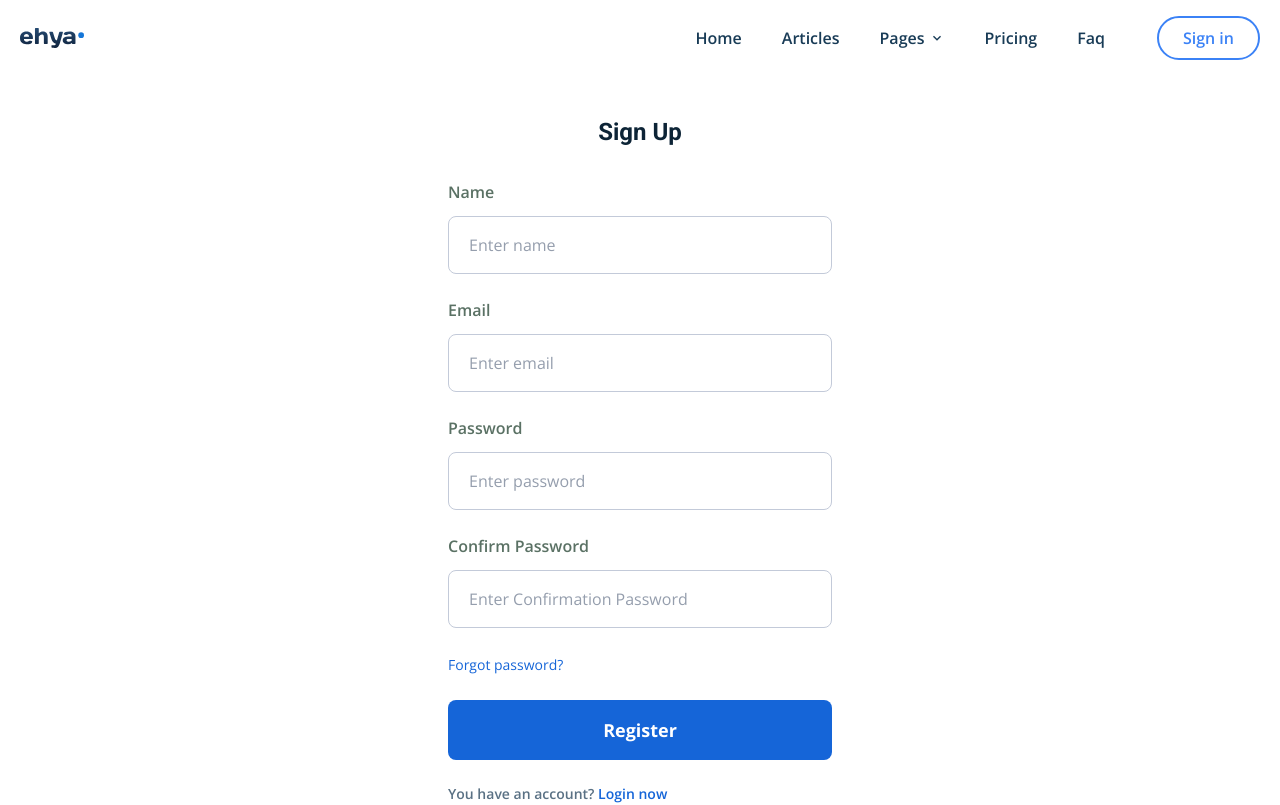
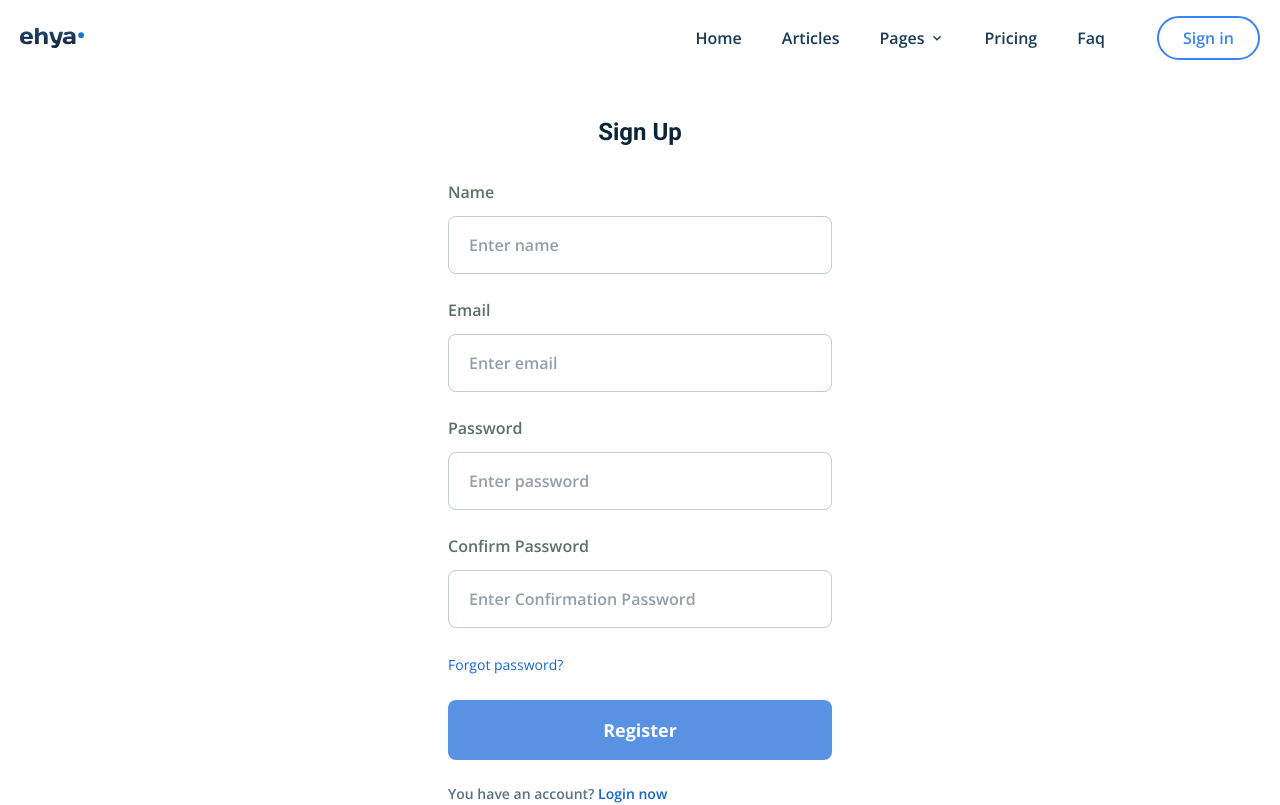
Before and after one commit to Yousif-Mohammedx/blog-project, a React (Create React App) app: page /register in a window 1280 px wide. Shown: the top 805 px of the page. Built offline with nearby package versions, Linux system fonts and the light colour scheme.

Commit message:
video 20 (done)

```diff
--- a/src/pages/register/RegisterPage.jsx
+++ b/src/pages/register/RegisterPage.jsx
@@ -16,31 +16,90 @@ const RegisterPage = () => {
         },
         mode: "onChange",
     });
-    const submitHandler = () => { };
+    const submitHandler = (data) => {
+        console.log(data);
+    };
+    const password = watch('password');
     return (
         <MainLayout>
             <section className='container mx-auto px-5 py-10'>
                 <div className='w-full max-w-sm mx-auto'>
                     <h1 className='font-roboto text-2xl font-bold text-center text-dark-hard mb-8'>Sign Up</h1>
                     <form onSubmit={handleSubmit(submitHandler)}>
-                        <div className='flex flex-col mb-6 w-full'>
-                            <label htmlFor="name" className='text-[#5a7164] font-semibold block'>Name</label>
-                            <input type="text" id='name' {...register("name")} placeholder='Enter name' className='placeholder:text-[#959ead] text-dark-hard mt-3 rounded-lg px-5 py-4 font-semitbold block outline-none border border-[#c3cad9]' />
+                        <div className="flex flex-col mb-6 w-full">
+                            <label htmlFor="name" className="text-[#5a7164] font-semibold block">
+                                Name
+                            </label>
+                            <input
+                                type="text"
+                                id="name"
+                                {...register("name", {
+                                    minLength: {
+                                        value: 1,
+                                        message: "Name length must be at least 1 character",
+                                    },
+                                    required: {
+                                        value: true,
+                                        message: "Name is required",
+                                    },
+                                })}
+                                placeholder="Enter name"
+                                className={`placeholder:text-[#959ead] text-dark-hard mt-3 rounded-lg px-5 py-4 font-semibold block outline-none border border-[#c3cad9] ${errors.name ? "border-red-500" : "border-[#c3cad9]"}`}
+                            />
+                            {errors.name?.message && (<p className='text-red-500 text-xs mt-1'>{errors.name?.message}</p>)}
                         </div>
                         <div className='flex flex-col mb-6 w-full'>
                             <label htmlFor="email" className='text-[#5a7164] font-semibold block'>Email</label>
-                            <input type="email" id='email' {...register("email")} placeholder='Enter email' className='placeholder:text-[#959ead] text-dark-hard mt-3 rounded-lg px-5 py-4 font-semitbold block outline-none border border-[#c3cad9]' />
+                            <input type="email" id='email'
+                                {...register("email", {
+                                    pattern: {
+                                        value: /^(([^<>()[\]\\.,;:\s@"]+(\.[^<>()[\]\\.,;:\s@"]+)*)|(".+"))@((\[[0-9]{1,3}\.[0-9]{1,3}\.[0-9]{1,3}\.[0-9]{1,3}])|(([a-zA-Z\-0-9]+\.)+[a-zA-Z]{2,}))$/,
+                                        message: "Enter a valid email",
+                                    },
+                                    required: {
+                                        value: true,
+                                        message: "Email is required",
+                                    }
+                                })}
+                                placeholder='Enter email'
+                                className={`placeholder:text-[#959ead] text-dark-hard mt-3 rounded-lg px-5 py-4 font-semibold block outline-none border ${errors.email ? "border-red-500" : "border-[#c3cad9]"}`}
+                            />
+                            {errors.email && <p className='text-red-500 text-xs mt-1'>{errors.email.message}</p>}
                         </div>
                         <div className='flex flex-col mb-6 w-full'>
                             <label htmlFor="password" className='text-[#5a7164] font-semibold block'>Password</label>
-                            <input type="password" id='password' {...register("password")} placeholder='Enter password' className='placeholder:text-[#959ead] text-dark-hard mt-3 rounded-lg px-5 py-4 font-semitbold block outline-none border border-[#c3cad9]' />
+                            <input type="password" id='password' {...register("password",
+                                {
+                                    required: {
+                                        value: true,
+                                        message: "Password is required",
+                                    },
+                                    minLength: {
+                                        value: 6,
+                                        message: "Password length must be at least 6 characters",
+                                    },
+                                })} placeholder='Enter password' className={`placeholder:text-[#959ead] text-dark-hard mt-3 rounded-lg px-5 py-4 font-semibold block outline-none border ${errors.email ? "border-red-500" : "border-[#c3cad9]"}`}
+                            />
+                            {errors.password && <p className='text-red-500 text-xs mt-1'>{errors.password.message}</p>}
                         </div>
                         <div className='flex flex-col mb-6 w-full'>
-                            <label htmlFor="confirmpassword" className='text-[#5a7164] font-semibold block'>Confirm Password</label>
-                            <input type="confirmpassword" id='confirmpassword' {...register("confirmpassword")} placeholder='Enter Confirmation Password' className='placeholder:text-[#959ead] text-dark-hard mt-3 rounded-lg px-5 py-4 font-semitbold block outline-none border border-[#c3cad9]' />
+                            <label htmlFor="confirmPassword" className='text-[#5a7164] font-semibold block'>Confirm Password</label>
+                            <input type="password" id='confirmPassword' {...register("confirmPassword", {
+                                required: {
+                                    value: true,
+                                    message: "Confirm password is requierd"
+                                },
+                                validate: (value) => {
+                                    if (value !== password) {
+                                        return "Password do not match";
+                                    }
+                                },
+                            })} placeholder='Enter Confirmation Password' className={`placeholder:text-[#959ead] text-dark-hard mt-3 rounded-lg px-5 py-4 font-semibold block outline-none border ${errors.email ? "border-red-500" : "border-[#c3cad9]"}`}
+                            />
+                            {errors.confirmPassword && <p className='text-red-500 text-xs mt-1'>{errors.confirmPassword.message}</p>}
                         </div>
                         <Link to="/forgot-password" className='text-sm font-semitbold text-primary'>Forgot password?</Link>
-                        <button type="submit" className='bg-primary text-white font-bold text-lg py-4 px-8 w-full rounded-lg my-6'>Register</button>
+                        <button type="submit" disabled={!isValid} className='bg-primary text-white font-bold text-lg py-4 px-8 w-full rounded-lg my-6 disabled:opacity-70 disabled:cursor-not-allowed'>Register</button>
                         <p className='text-sm font-semibold text-[#5a7184]'>You have an account?
                             <Link to="/login" className='text-primary'> Login now</Link>
                         </p>
```
